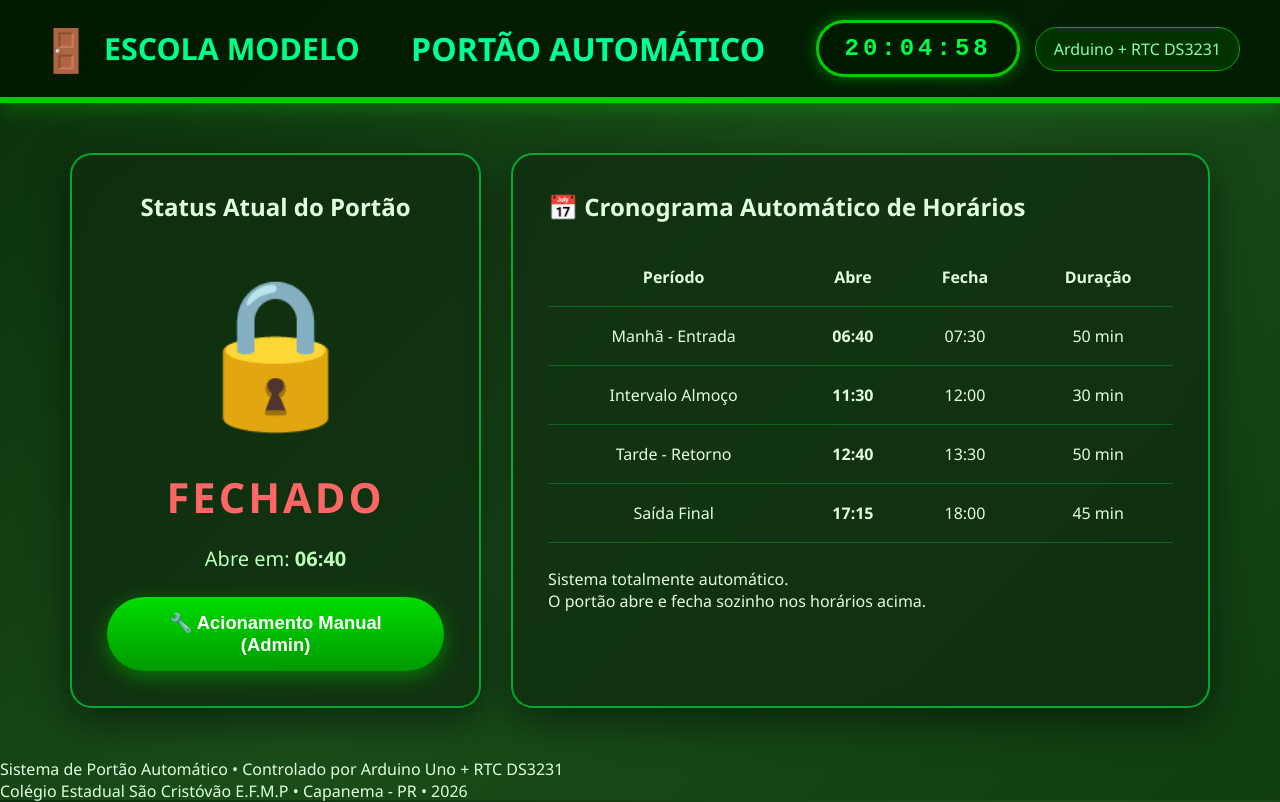
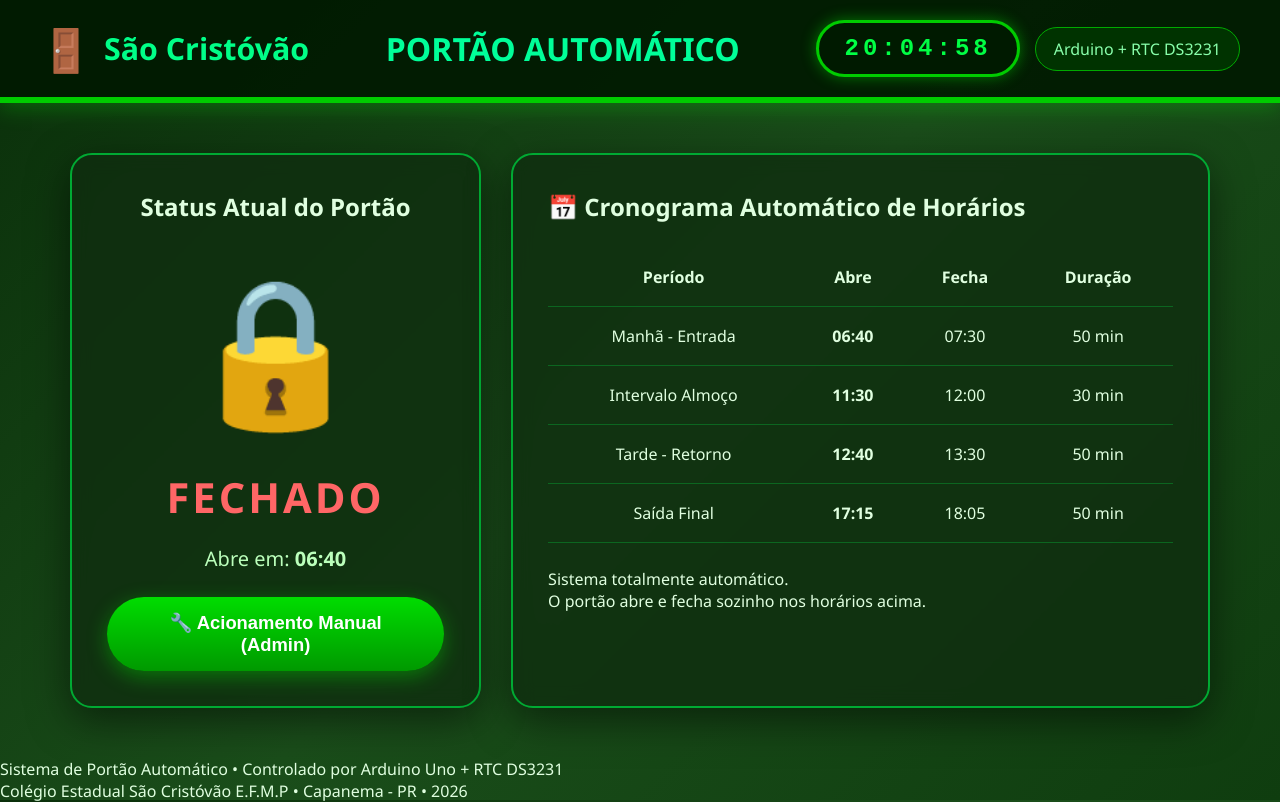
Before and after one commit to EvandroReck/problema-escola, a plain HTML site: page index.html in a window 1280 px wide. Drawn offline with Linux system fonts and the light colour scheme.

Commit message:
Update school name and adjust schedule times

```diff
--- a/index.html
+++ b/index.html
@@ -11,7 +11,7 @@
     <header>
         <div class="logo">
             <span class="gate-icon-header">🚪</span>
-            ESCOLA MODELO
+            São Cristóvão
         </div>
         <h1>PORTÃO AUTOMÁTICO</h1>
         <div class="status-bar">
@@ -69,8 +69,8 @@
                         <tr>
                             <td>Saída Final</td>
                             <td><strong>17:15</strong></td>
-                            <td>18:00</td>
-                            <td>45 min</td>
+                            <td>18:05</td>
+                            <td>50 min</td>
                         </tr>
                     </tbody>
                 </table>
```
